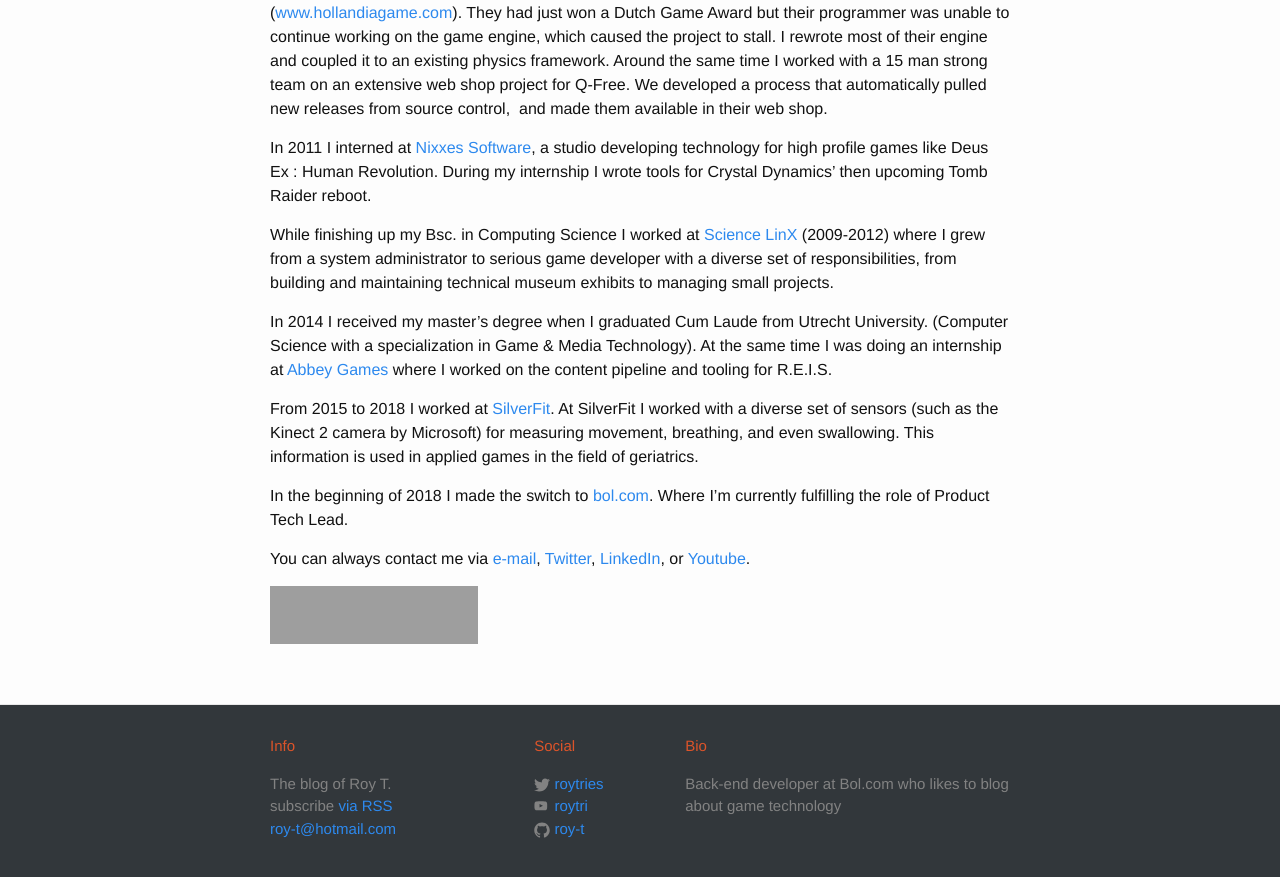
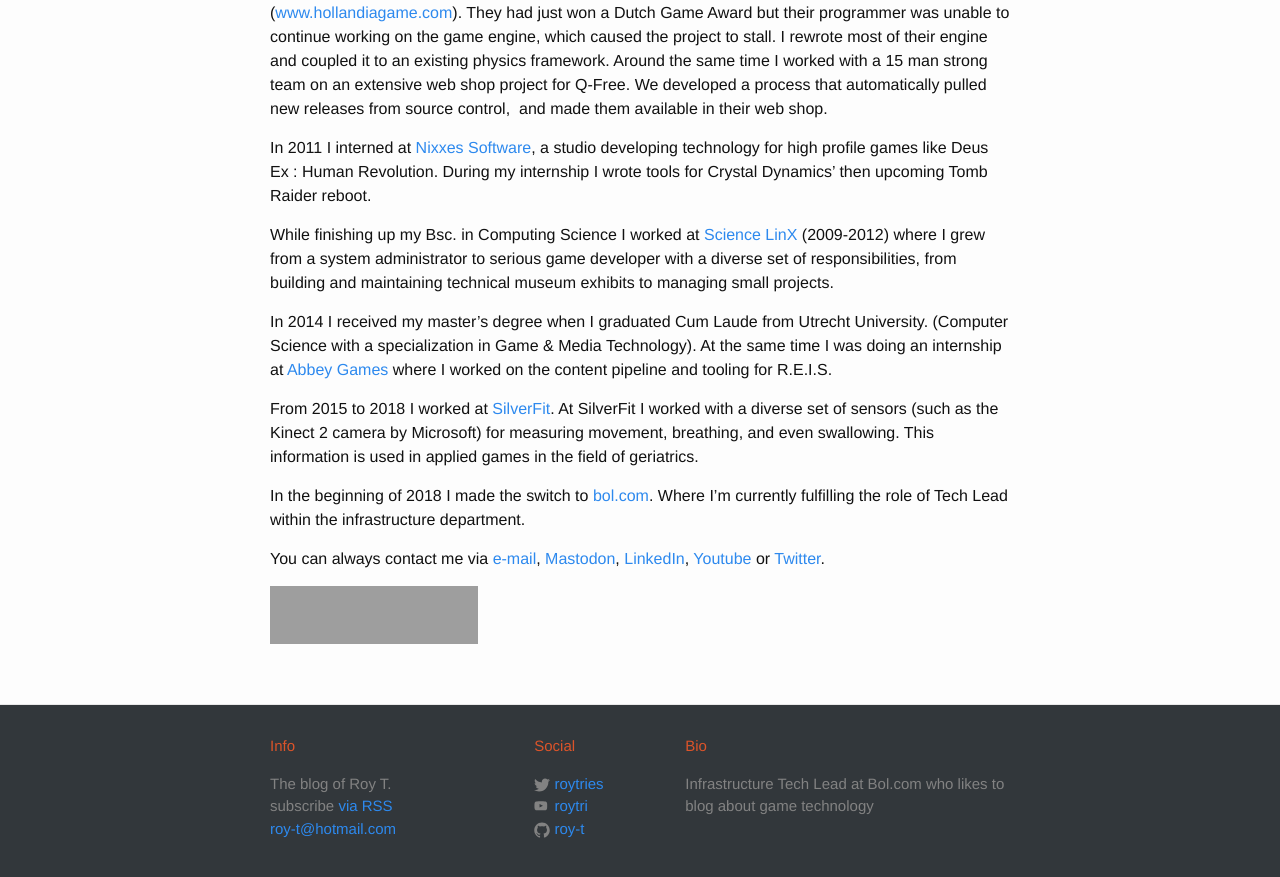
Before and after one commit to roy-t/roy-t.nl, a Jekyll site: the page built from about.md, in a window 1280 px wide and 900 px high, scrolled down 585 px. Shown: the top 877 px of the window. Built offline with Jekyll 4.4.1, drawn with Linux system fonts in a browser that asks for light colours; grey boxes are pictures that could not be loaded.

Commit message:
update job title

```diff
--- a/_config.yml
+++ b/_config.yml
@@ -17,7 +17,7 @@
 title: The blog of Roy T.
 email: roy-t@hotmail.com
 description: >- # this means to ignore newlines until "baseurl:"
-  Back-end developer at Bol.com who likes to blog about game technology
+  Infrastructure Tech Lead at Bol.com who likes to blog about game technology
 baseurl: "" # the subpath of your site, e.g. /blog
 url: "https://roy-t.nl"
 twitter_username: roytries
--- a/about.md
+++ b/about.md
@@ -21,9 +21,9 @@
 
 From 2015 to 2018 I worked at <a href="http://silverfit.nl">SilverFit</a>. At SilverFit I worked with a diverse set of sensors (such as the Kinect 2 camera by Microsoft) for measuring movement, breathing, and even swallowing. This information is used in applied games in the field of geriatrics.
 
-In the beginning of 2018 I made the switch to <a href="https://bol.com">bol.com</a>. Where I'm currently fulfilling the role of Product Tech Lead.
+In the beginning of 2018 I made the switch to <a href="https://bol.com">bol.com</a>. Where I'm currently fulfilling the role of Tech Lead within the infrastructure department.
 
-You can always contact me via <a href="mailto:roy-t@hotmail.com">e-mail</a>, <a href="https://twitter.com/roytries">Twitter</a>, <a href="http://www.linkedin.com/pub/roy-triesscheijn/32/38a/387">LinkedIn</a>, or <a href="http://www.youtube.com/user/roytri">Youtube</a>.
+You can always contact me via <a href="mailto:roy-t@hotmail.com">e-mail</a>, <a href="https://mastodon.social/@roytries">Mastodon</a>, <a href="http://www.linkedin.com/pub/roy-triesscheijn/32/38a/387">LinkedIn</a>, <a href="http://www.youtube.com/user/roytri">Youtube</a> or <a href="https://twitter.com/roytries">Twitter</a>.
 
 <a href="http://stackexchange.com/users/199657"><img class="alignright" title="profile for Roy T. on Stack Exchange, a network of free, community-driven Q&amp;A sites" alt="profile for Roy T. on Stack Exchange, a network of free, community-driven Q&amp;A sites" src="http://stackexchange.com/users/flair/199657.png" width="208" height="58" />
 </a>
```
